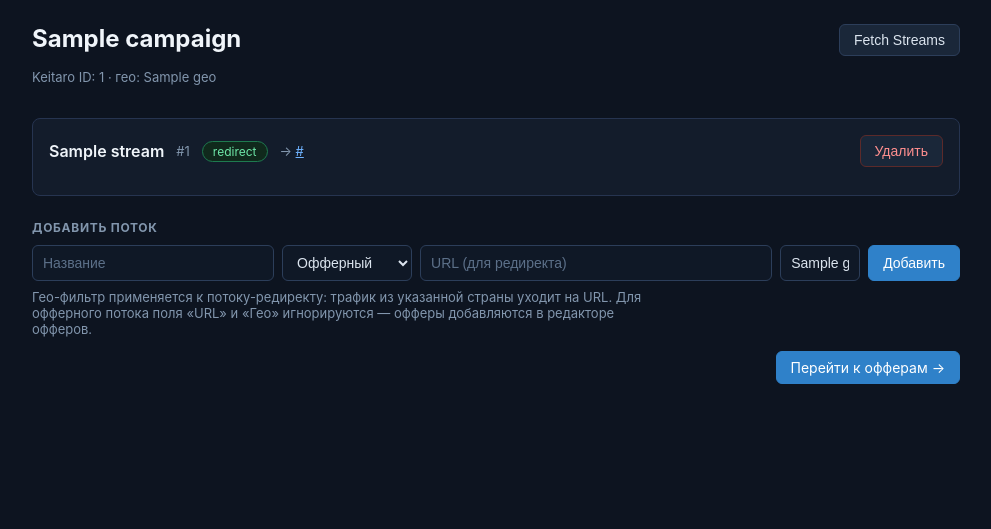
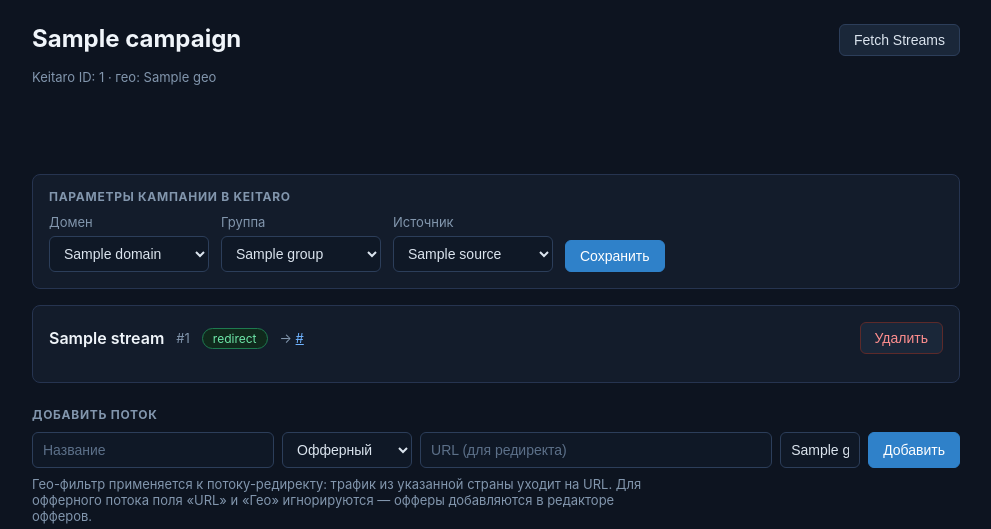
Before and after one commit to Artyomka1586/eto_legko_final_test, a FastAPI app: template app/web/templates/campaign.html in a window 1280 px wide. Shown: the part 49-578 px from the top of the page, without its empty margins (144-1135 px from the left). Run offline with FastAPI, Linux system fonts and the light colour scheme; the template is opened without the code that fills it: most values are stand-ins (such as "Sample title", 1, 10 or a date in 2020).

Commit message:
Параметры кампании (домен/группа/источник) на странице кампании; слот под флэш; анпин помечает dirty только при реальном изменении весов

```diff
--- a/app/keitaro.py
+++ b/app/keitaro.py
@@ -57,6 +57,9 @@ class KeitaroClient:
     def create_campaign(self, **fields) -> dict:
         return self._request("POST", "/campaigns", json=fields)
 
+    def update_campaign(self, campaign_id: int, **fields) -> dict:
+        return self._request("PUT", f"/campaigns/{campaign_id}", json=fields)
+
     def delete_campaign(self, campaign_id: int) -> dict:
         return self._request("DELETE", f"/campaigns/{campaign_id}")
 
--- a/app/web/static/style.css
+++ b/app/web/static/style.css
@@ -80,6 +80,25 @@ input:focus, select:focus { outline: 2px solid #2f81c9; border-color: #2f81c9; }
 .flash { padding: 10px 14px; border-radius: 6px; margin: 0 0 16px; font-size: 14px; }
 .flash-error { background: #2a1414; color: #ff8f8f; border: 1px solid #5c2a2a; }
 .flash-ok { background: #10291c; color: #6ee7a8; border: 1px solid #1e7a4f; }
+
+/* место под флэш зарезервировано всегда: появление сообщения не сдвигает интерфейс */
+.flash-slot { min-height: 40px; margin-bottom: 16px; }
+.flash-slot .flash { margin-bottom: 0; min-height: 40px; display: flex; align-items: center; }
+
+/* --- параметры кампании --- */
+
+.params-card {
+  background: #131c2b;
+  border: 1px solid #263450;
+  border-radius: 8px;
+  padding: 14px 16px 16px;
+  margin-bottom: 16px;
+}
+.params-card .section-label { margin: 0 0 10px; }
+.params-form { display: flex; gap: 12px; align-items: flex-end; flex-wrap: wrap; }
+.params-form label { display: flex; flex-direction: column; gap: 6px; font-size: 13px; color: #8296ad; }
+.params-form select { min-width: 160px; }
+
 
 /* --- редактор --- */
 
--- a/app/web/templates/_campaign_body.html
+++ b/app/web/templates/_campaign_body.html
@@ -1,6 +1,48 @@
 <div id="campaign-body">
-{% if error %}<div class="flash flash-error">{{ error }}</div>{% endif %}
-{% if message %}<div class="flash flash-ok">{{ message }}</div>{% endif %}
+<div class="flash-slot">
+  {% if error %}<div class="flash flash-error">{{ error }}</div>{% endif %}
+  {% if message %}<div class="flash flash-ok">{{ message }}</div>{% endif %}
+</div>
+
+{% if kt_campaign and catalogs %}
+<section class="params-card">
+  <h2 class="section-label">Параметры кампании в Keitaro</h2>
+  <form class="params-form" hx-post="/campaigns/{{ campaign.keitaro_id }}/params"
+        hx-target="#campaign-body" hx-swap="outerHTML">
+    <label>Домен
+      <select name="domain_id">
+        {% if kt_campaign.domain_id and kt_campaign.domain_id not in (catalogs.domains | map(attribute='id') | list) %}
+        <option value="{{ kt_campaign.domain_id }}" selected>ID {{ kt_campaign.domain_id }}</option>
+        {% endif %}
+        {% for d in catalogs.domains %}
+        <option value="{{ d.id }}"{% if d.id == kt_campaign.domain_id %} selected{% endif %}>{{ d.name }}</option>
+        {% endfor %}
+      </select>
+    </label>
+    <label>Группа
+      <select name="group_id">
+        {% if kt_campaign.group_id and kt_campaign.group_id not in (catalogs.groups | map(attribute='id') | list) %}
+        <option value="{{ kt_campaign.group_id }}" selected>ID {{ kt_campaign.group_id }}</option>
+        {% endif %}
+        {% for g in catalogs.groups %}
+        <option value="{{ g.id }}"{% if g.id == kt_campaign.group_id %} selected{% endif %}>{{ g.name }}</option>
+        {% endfor %}
+      </select>
+    </label>
+    <label>Источник
+      <select name="traffic_source_id">
+        {% if kt_campaign.traffic_source_id and kt_campaign.traffic_source_id not in (catalogs.sources | map(attribute='id') | list) %}
+        <option value="{{ kt_campaign.traffic_source_id }}" selected>ID {{ kt_campaign.traffic_source_id }}</option>
+        {% endif %}
+        {% for s in catalogs.sources %}
+        <option value="{{ s.id }}"{% if s.id == kt_campaign.traffic_source_id %} selected{% endif %}>{{ s.name }}</option>
+        {% endfor %}
+      </select>
+    </label>
+    <button class="btn primary" type="submit">Сохранить</button>
+  </form>
+</section>
+{% endif %}
 
 {% if not campaign.streams %}
 <p class="muted">Потоков нет. Нажмите «Fetch Streams», чтобы подтянуть их из Keitaro, или добавьте новый ниже.</p>
--- a/app/web/templates/_offers_body.html
+++ b/app/web/templates/_offers_body.html
@@ -1,6 +1,8 @@
 <div id="offers-body">
-{% if error %}<div class="flash flash-error">{{ error }}</div>{% endif %}
-{% if message %}<div class="flash flash-ok">{{ message }}</div>{% endif %}
+<div class="flash-slot">
+  {% if error %}<div class="flash flash-error">{{ error }}</div>{% endif %}
+  {% if message %}<div class="flash flash-ok">{{ message }}</div>{% endif %}
+</div>
 
 {% if not campaign.streams %}
 <p class="muted">Потоков нет. Вернитесь к управлению потоками, чтобы добавить их.</p>
--- a/app/web/templates/base.html
+++ b/app/web/templates/base.html
@@ -8,7 +8,7 @@
   <title>{% block title %}Keitaro Wrapper{% endblock %}</title>
   <script src="/static/htmx.min.js?v=1"></script>
   <script src="/static/app.js?v=2"></script>
-  <link rel="stylesheet" href="/static/style.css?v=4">
+  <link rel="stylesheet" href="/static/style.css?v=5">
 </head>
 <body hx-boost="true">
 <nav class="topnav">
--- a/app/web/templates/index.html
+++ b/app/web/templates/index.html
@@ -1,7 +1,9 @@
 {% extends "base.html" %}
 {% block content %}
 <h1>Создание кампании</h1>
+<div class="flash-slot">
 {% if error %}<div class="flash flash-error">{{ error }}</div>{% endif %}
+</div>
 
 <form method="post" action="/campaigns" class="creator">
   <label>
```
Also changed, not shown: app/services.py (+17 -2 lines), app/web/routes.py (+50 -4 lines), tests/test_weights.py (+33 -1 lines).
